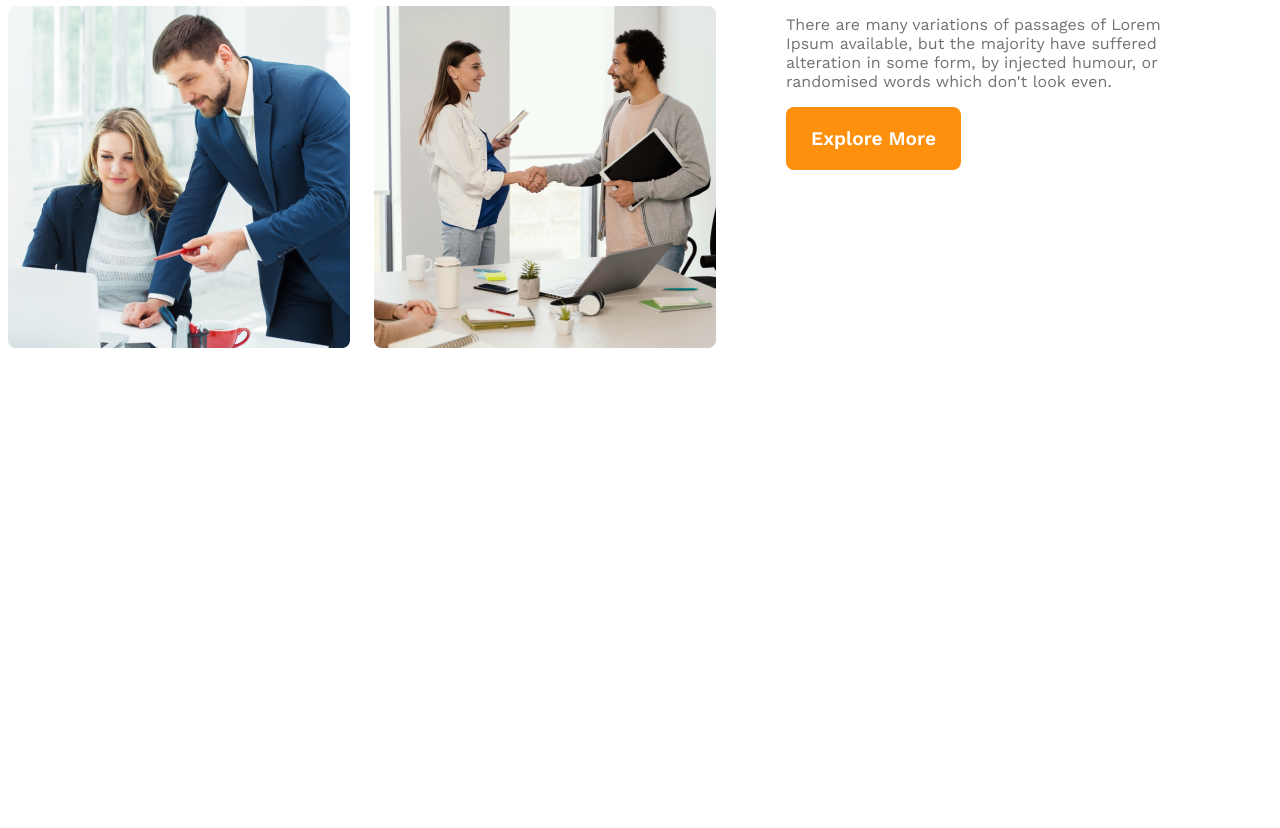
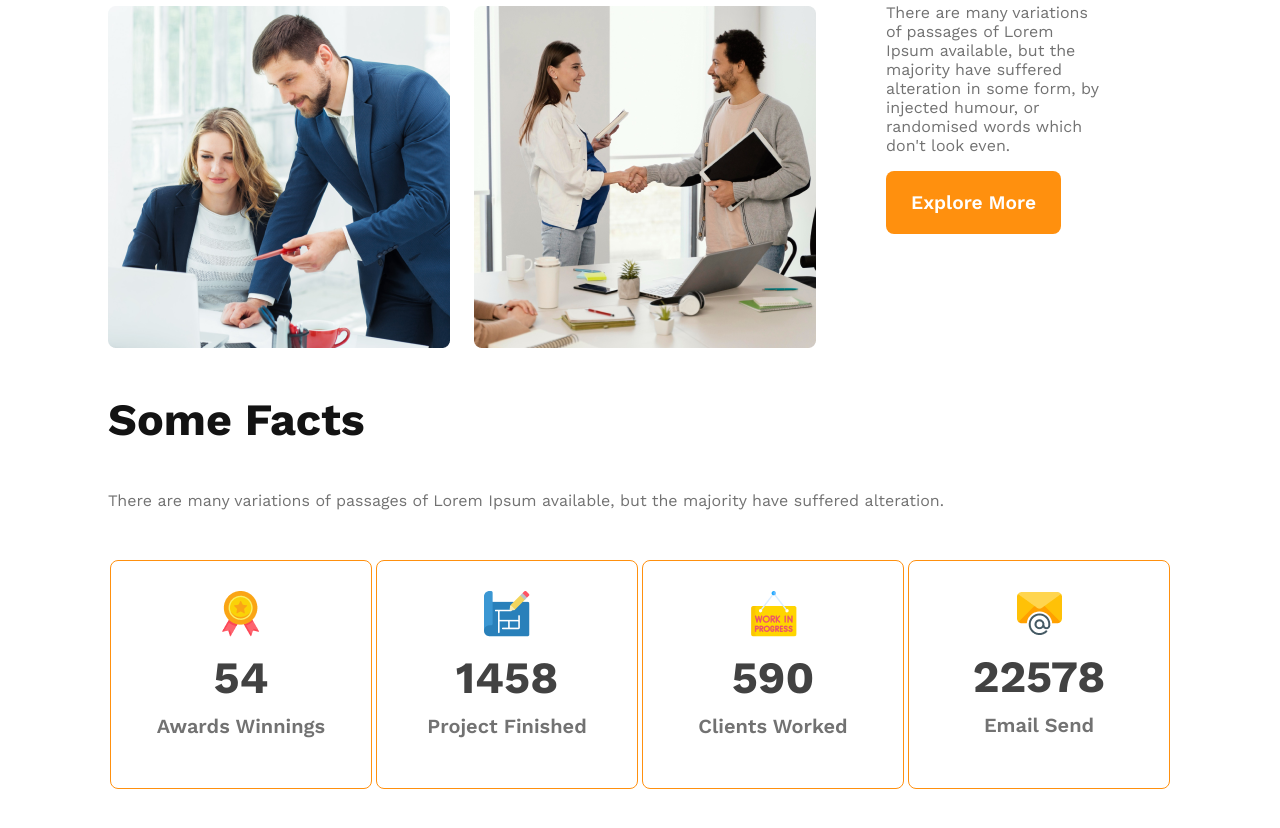
Before and after one commit to saiful797/g3-architects-website, a plain HTML site: page index.html in a window 1280 px wide. Shown: the part 1460-2288 px from the top of the page. Before the commit the page ends 1878 px from the top, so only its background shows below. Drawn offline with nearby package versions, Linux system fonts and the light colour scheme.

Commit message:
completed some facts section

```diff
--- a/index.html
+++ b/index.html
@@ -10,7 +10,7 @@
     <!-- Header Start -->
     <header>
         <nav>
-            <h3 class="nav-title">G3 Architects</h3>
+            <h3 class="section-title">G3 Architects</h3>
             <ul>
                 <li><a href="">Home</a></li>
                 <li><a href="">About</a></li>
@@ -51,6 +51,41 @@
                 <button class="btn-primary">Explore More</button>
             </div>
         </section>
+
+        <!-- features section -->
+        <section class="features">
+            <h3></h3>
+
+        </section>
+
+        <!-- Facts section -->
+        <section class="facts">
+            <h3 class="section-title">Some Facts</h3>
+            <p class="text-light-gray">There are many variations of passages of Lorem Ipsum available, but the majority have suffered alteration.</p>
+
+            <div class="facts-card-container">
+                <div class="card">
+                    <img src="images/icons/ribon.png" alt="">
+                    <h2 class="card-stats">54</h2>
+                    <p class="card-title text-light-gray">Awards Winnings</p>
+                </div>
+                <div class="card">
+                    <img src="images/icons/projects.png" alt="">
+                    <h2 class="card-stats">1458</h2>
+                    <p class="card-title text-light-gray">Project Finished</p>
+                </div>
+                <div class="card">
+                    <img src="images/icons/customers.png" alt="">
+                    <h2 class="card-stats">590</h2>
+                    <p class="card-title text-light-gray">Clients Worked</p>
+                </div>
+                <div class="card">
+                    <img src="images/icons/email.png" alt="">
+                    <h2 class="card-stats">22578</h2>
+                    <p class="card-title text-light-gray">Email Send</p>
+                </div>
+            </div>
+        </section>
     </main>
 
     <footer>
--- a/styles/architect.css
+++ b/styles/architect.css
@@ -20,6 +20,12 @@
     color: #727272;
 }
 
+.section-title{
+    font-size: 2.8rem;
+    font-weight: 700;
+    color:#131313;
+}
+
 /* Header section style */
 
 header{
@@ -32,11 +38,7 @@ nav{
     justify-content: space-between;
     align-items: center;
 }
-.nav-title{
-    font-size: 2.8rem;
-    font-weight: 700;
-    color:#131313;
-}
+
 nav> ul{
     display: flex;
     text-decoration: none;
@@ -73,7 +75,7 @@ nav li a{
 /* Main Styles */
 main{
     max-width: 1440px;
-    margin: 70px auto;
+    margin: 70px 100px;
 }
 /* teams style */
 .teams-container{
@@ -102,6 +104,31 @@ main{
 }
 .teams-title .quick-list-3{
     color:#FF900E;
+}
+
+/* Some Facts section*/
+.facts-card-container{
+    margin-top: 50px;
+    display: flex;
+    justify-content: space-around;
+}
+.facts-card-container .card{
+    text-align: center;
+    border-radius: 8px;
+    width: 200px;
+    padding: 30px;
+    border: 1px solid #FF900E;
+}
+.facts-card-container .card-title{
+    font-weight: 600;
+    font-size: 1.25rem;
+    margin-top: 5px;
+}
+.facts-card-container .card-stats{
+    color: #424242;
+    font-size: 2.8rem;
+    margin-top: 10px;
+    margin-bottom: 10px;
 }
 
 /* Responsive media quires */
```
